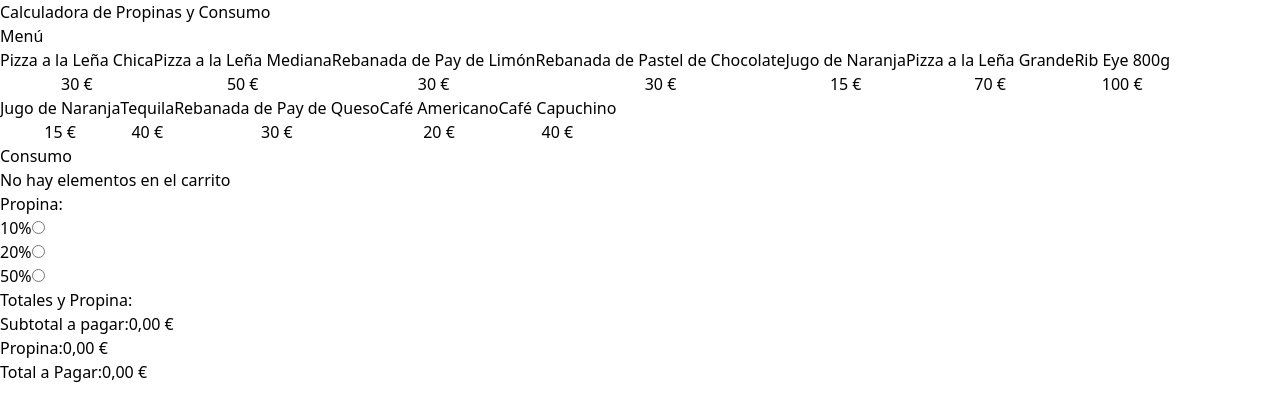
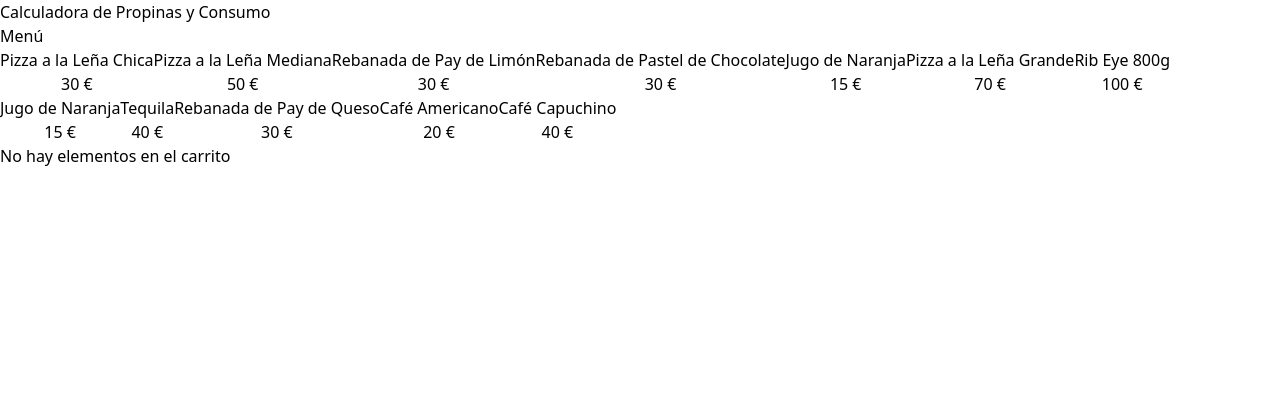
Before and after one commit to sakimay/calculadora_propinas, a React (Vite) app: page / in a window 1280 px wide. Shown: the top 420 px of the page. Built offline with nearby package versions, Linux system fonts and the light colour scheme.

Commit message:
add save order

```diff
--- a/src/App.tsx
+++ b/src/App.tsx
@@ -7,7 +7,7 @@
 
 function App() {
 
-  const { order, tip, setTip, addItem, removeItem } = useOrder()
+  const { order, tip, setTip, addItem, removeItem, placeOrder } = useOrder()
 
   return (
     <>
@@ -29,17 +29,25 @@
           </div>
         </div>
         <div className="border border-dashed border-slate-300 p-5 rounded-lg space-y-10">
+          {order.length ? (
+            <>
               <OrderContents
                 order={order}
                 removeItem={removeItem}
               />
               <TipPercentageForm
                 setTip={setTip}
+                tip={tip}
               />
               <OrderTotals
                 order={order}
                 tip={tip}
+                placeOrder={placeOrder}
               />
+            </>
+          ) : (
+            <p className="text-center">No hay elementos en el carrito</p>
+          )}
         </div>
       </main>
     </>
--- a/src/components/OrderContents.tsx
+++ b/src/components/OrderContents.tsx
@@ -12,10 +12,7 @@
             <h2 className='font-black text-4xl'>Consumo</h2>
 
             <div className="space-y-3 mt-5">
-                {order.length === 0 ?
-                    <p className="text-center">No hay elementos en el carrito</p>
-                    : (
-                        order.map(item => (
+                {order.map(item => (
                     <div className="flex justify-between items-center border-t border-gray-200 py-5 last-of-type:border-b" key={item.id}>
                         <div>
                             <p className="text-lg">{item.name} - {formatCurrency(item.price)}</p>
@@ -26,7 +23,7 @@
                             className="bg-red-600 h-8 w-8 rounded-full text-white font-black">X</button>
                     </div>
                 ))
-                    )}
+                }
 
             </div>
         </div>
--- a/src/components/OrderTotals.tsx
+++ b/src/components/OrderTotals.tsx
@@ -4,8 +4,9 @@
 type OrderTotalsProps = {
     order: TOrderItem[]
     tip: number
+    placeOrder: () => void
 }
-export default function OrderTotals({ order, tip }: OrderTotalsProps) {
+export default function OrderTotals({ order, tip , placeOrder}: OrderTotalsProps) {
 
     const subtotalAmount = useCallback(() => order.reduce((total, item) => total + (item.price * item.quantity), 0), [order])
     const tipAmount = useCallback(() => subtotalAmount() * tip, [tip, order])
@@ -25,7 +26,12 @@
                     <span className="font-bold ml-2">{formatCurrency(totalAmount())}</span>
                 </p>
             </div>
-            <button></button>
+            <button className="w-full bg-black p-3 uppercase text-white font-bold mt-10 disabled:opacity-10"
+                disabled={totalAmount() === 0}
+                onClick={placeOrder}
+            >
+                Guardar Pedido
+            </button>
         </>
     )
 }
--- a/src/components/TipPercentageForm.tsx
+++ b/src/components/TipPercentageForm.tsx
@@ -20,22 +20,24 @@
 
 type TipPercentageFormProps = {
     setTip: Dispatch<SetStateAction<number>>
+    tip: number
 }
 
-export default function TipPercentageForm({ setTip }: TipPercentageFormProps) {
+export default function TipPercentageForm({ setTip, tip}: TipPercentageFormProps) {
     return (
         <div>
             <h3 className="font-black text-2xl mb-2">Propina:</h3>
             <form action="">
-                {tipOptions.map(tip => (
-                    <div className="flex gap-2" key={tip.id}>
-                        <label htmlFor="">{tip.label}</label>
+                {tipOptions.map(tipOption => (
+                    <div className="flex gap-2" key={tipOption.id}>
+                        <label htmlFor="">{tipOption.label}</label>
                         <input
                             type="radio"
                             name="tip"
-                            id={tip.id}
-                            value={tip.value}
-                            onChange={() => setTip(tip.value)}
+                            id={tipOption.id}
+                            value={tipOption.value}
+                            onChange={() => setTip(tipOption.value)}
+                            checked={tip === tipOption.value}
                         />
                     </div>
                 ))}
--- a/src/hooks/useOrder.tsx
+++ b/src/hooks/useOrder.tsx
@@ -23,12 +23,17 @@
 
     }
 
+    const placeOrder = () => {
+      setOrder([])
+      setTip(0)
+    }
 
     return {
         order,
         tip,
         setTip,
         addItem,
-        removeItem
+        removeItem,
+        placeOrder
     }
 }
```
Lines whose indentation alone changed are shown as unchanged.
